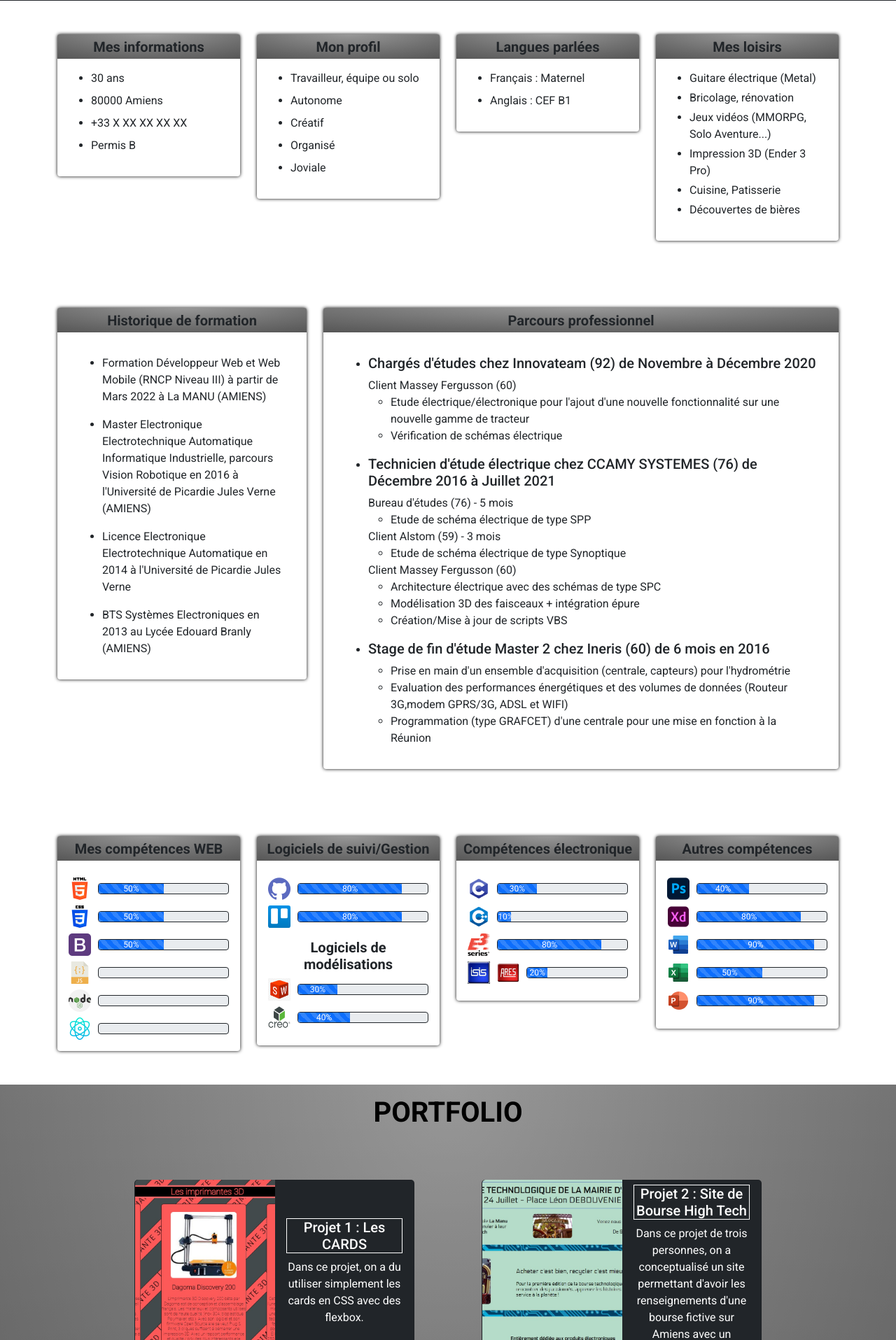
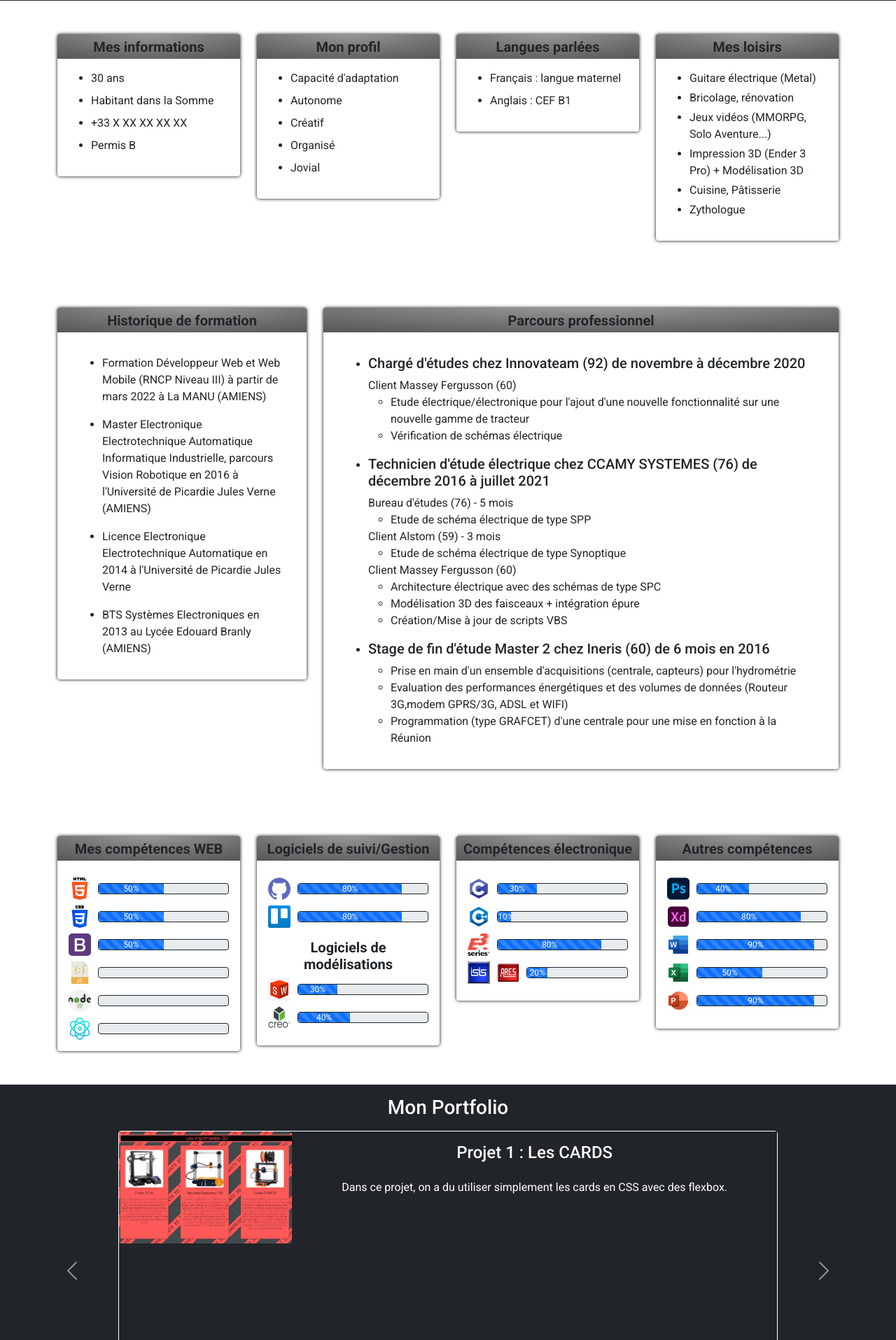
Before and after one commit to Zokkyen/CVNumerique, a PHP site: page / in a window 1280 px wide. Shown: the part 339-2254 px from the top of the page at 70% size. Run offline with PHP 8.4, Linux system fonts and the light colour scheme.

Commit message:
Maj Carousel

```diff
--- a/assets/css/style.css
+++ b/assets/css/style.css
@@ -135,25 +135,55 @@ li#securedNumber:hover span#trueNumber {
     display: inline;
 }
 
-/* Partie Portfolio */
+/* Partie Carousel */
 
-.BackofForm {
+.carouselContent {
+    height: 50vh;
+}
+
+.carousel-item {
+   /* display: none;
+    float: none !important;
+    width: 100%;
+    margin-right: -100%;*/
+}
+
+.carouselCard {
+    /*position: relative;*/
+    display: flex;
+    flex-direction: column;
+    /*word-wrap: break-word;
+    background-clip: border-box;*/
+    /*height: 40vh;
+    width: 60vw;*/
+    height: 50vh;
+    width: auto;
+}
+
+.PortFolioPicture {
+    width: 100%;
+    height: 20vh;
+    object-fit: cover;
+    border-radius: 5px 5px 0px 0px;
+}
+
+/*.BackofForm {
     width: 100%;
     height: auto;
     background: linear-gradient(to bottom, rgba(255,255,255,0.15) 0%, rgba(0,0,0,0.15) 100%), radial-gradient(at top center, rgba(255,255,255,0.40) 0%, rgba(0,0,0,0.40) 120%) #989898;
     background-blend-mode: multiply,multiply;
     z-index: auto;
-}
+}  */
 
-.MyPortFolioContener {
+/*.MyPortFolioContener {
     display: flex;
     flex-direction: column;
     flex-wrap: wrap;
     justify-content: center;
     align-items: center;
-}
+}*/
 
-.MyPortfolioCard {
+/*.MyPortfolioCard {
     width: 70vw;
     height: auto;
     display: flex;
@@ -161,17 +191,10 @@ li#securedNumber:hover span#trueNumber {
     flex-wrap: wrap;
     text-align: center;
     border-radius: 5px 5px 5px 5px;
-}
-
-.PortFolioPicture {
-    width: 100%;
-    height: 45vw;
-    object-fit: cover;
-    border-radius: 5px 5px 0px 0px;
-}
+}*/
 
 @media (min-width: 576px) {
-    .MyPortfolioCard {
+    /*.MyPortfolioCard {
         flex-direction: row;
         flex-wrap: nowrap;
         width: 60vw;
@@ -182,22 +205,25 @@ li#securedNumber:hover span#trueNumber {
         width: 30vw;
         height: 40vh;
         border-radius: 5px 0px 0px 5px;
-    }
+    }*/
 }
 
 @media (min-width: 768px) {
-    .MyPortfolioCard {
+    .carouselCard {
+        flex-direction: row;
+    }
+    /*.MyPortfolioCard {
         width: 70vw;
         height: 35vh;
     }
     .PortFolioPicture {
         width: 35vw;
         height: 35vh;
-    }
+    }*/
 }
 
 @media (min-width: 992px) {
-    .MyPortFolioContener {
+    /*.MyPortFolioContener {
         flex-direction: row;
     }
     .MyPortfolioCard {
@@ -207,22 +233,22 @@ li#securedNumber:hover span#trueNumber {
     .PortFolioPicture {
         width: 40vh;
         height: 40vh;
-    }
+    }*/
 }
 
 @media (min-width: 1200px) {
-    .MyPortfolioCard {
+    /*.MyPortfolioCard {
         width: 50vh;
         height: 35vh;
     }
     .PortFolioPicture {
         width: 25vh;
         height: 35vh;
-    }
+    }*/
 }
 
 @media (min-width: 1400px) {
-    .MyPortfolioCard {
+    /*.MyPortfolioCard {
         width: 26vw;
         height: 40vh;
     }
@@ -233,7 +259,7 @@ li#securedNumber:hover span#trueNumber {
     .FolioPadding {
         padding: 0%;
         margin: 0%;
-    }
+    }*/
 }
 
 /* Partie Footer */
--- a/index.html
+++ b/index.html
@@ -54,8 +54,8 @@
 
         <!-- Bannière descriptive -->
         <div class="containerBanner bg-dark">
-            <article class="text-white textBanner">Futur Développeur Web et Web Mobile, j'aime pour autant avoir du style !<br />
-                La curiosité, de découvrir toujours de nouvelles choses, est mon leitmotiv.
+            <article class="text-white textBanner text-center">Futur Développeur Web et Web Mobile, j'aime avoir du style !<br />
+                Apprendre de nouvelles choses est mon leitmotiv.
             </article>
         </div>
 
@@ -69,7 +69,7 @@
             <div class="row justify-content-center">
 
                 <!-- Mes informations personnelles -->
-                <div class="col-10 col-sm-10 col-md-5 col-xl-3 my-5">
+                <div class="col-10 col-md-6 col-xl-3 my-5">
                     <div class="MyCard">
                         <div class="d-flex card-img-top text-center justify-content-center align-items-center">
                                 <h3 class="card-title text-dark fs-5"><strong>Mes informations</strong></h3>
@@ -77,7 +77,7 @@
                         <div class="card-body">
                             <ul>
                                 <li class="mb-2">30 ans</li>
-                                <li class="mb-2">80000 Amiens</li>
+                                <li class="mb-2">Habitant dans la Somme</li>
                                 <li class="mb-2" id="securedNumber">
                                     <span id="falseNumber">+33 X XX XX XX XX</span>
                                     <span id="trueNumber">+33 6 10 50 15 92</span>
@@ -89,32 +89,32 @@
                 </div>
 
                 <!-- Mon profil -->
-                <div class="col-10 col-sm-10 col-md-5 col-xl-3 my-5">
+                <div class="col-10 col-md-6 col-xl-3 my-5">
                     <div class="MyCard">
                         <div class="d-flex card-img-top text-center justify-content-center align-items-center">
                             <h3 class="card-title text-dark fs-5"><strong>Mon profil</strong></h3>
                         </div>
                         <div class="card-body">
                             <ul>
-                                <li class="mb-2">Travailleur, équipe ou solo</li>
+                                <li class="mb-2">Capacité d'adaptation</li>
                                 <li class="mb-2">Autonome</li>
                                 <li class="mb-2">Créatif</li>
                                 <li class="mb-2">Organisé</li>
-                                <li>Joviale</li>
+                                <li>Jovial</li>
                             </ul>
                         </div>
                     </div>
                 </div>
 
                 <!-- Langues parlées -->
-                <div class="col-10 col-sm-10 col-md-5 col-xl-3 my-5">
+                <div class="col-10 col-md-6 col-xl-3 my-5">
                     <div class="MyCard">
                         <div class="d-flex card-img-top text-center justify-content-center align-items-center">
                             <h3 class="card-title text-dark fs-5"><strong>Langues parlées</strong></h3>
                         </div>
                         <div class="card-body">
                             <ul>
-                                <li class="mb-2">Français : Maternel</li>
+                                <li class="mb-2">Français : langue maternel</li>
                                 <li>Anglais : CEF B1</li>
                             </ul>
                         </div>
@@ -122,7 +122,7 @@
                 </div>
 
                 <!-- Mes loisirs -->
-                <div class="col-10 col-sm-10 col-md-5 col-xl-3 my-5">
+                <div class="col-10 col-md-6 col-xl-3 my-5">
                     <div class="MyCard">
                         <div class="d-flex card-img-top text-center justify-content-center align-items-center">
                             <h3 class="card-title text-dark fs-5"><strong>Mes loisirs</strong></h3>
@@ -132,9 +132,9 @@
                                 <li class="mb-1">Guitare électrique (Metal)</li>
                                 <li class="mb-1">Bricolage, rénovation</li>
                                 <li class="mb-1">Jeux vidéos (MMORPG, Solo Aventure...)</li>
-                                <li class="mb-1">Impression 3D (Ender 3 Pro)</li>
-                                <li class="mb-1">Cuisine, Patisserie</li>
-                                <li>Découvertes de bières</li>
+                                <li class="mb-1">Impression 3D (Ender 3 Pro) + Modélisation 3D</li>
+                                <li class="mb-1">Cuisine, Pâtisserie</li>
+                                <li>Zythologue</li>
                             </ul>
                         </div>
                     </div>
@@ -155,7 +155,7 @@
                         <div class="card-body">
                             <ul>
                                 <li class="m-3">Formation Développeur Web et Web Mobile (RNCP Niveau III) à partir de
-                                    Mars 2022 à La MANU (AMIENS)</li>
+                                    mars 2022 à La MANU (AMIENS)</li>
                                 <li class="m-3">Master Electronique Electrotechnique Automatique Informatique
                                     Industrielle, parcours Vision Robotique en 2016 à l'Université de Picardie Jules
                                     Verne (AMIENS)</li>
@@ -176,7 +176,7 @@
                         <div class="card-body">
                             <ul>
                                 <li class="m-3">
-                                    <h5>Chargés d'études chez Innovateam (92) de Novembre à Décembre 2020</h5>
+                                    <h5>Chargé d'études chez Innovateam (92) de novembre à décembre 2020</h5>
                                     <span>Client Massey Fergusson (60)</span>
                                     <ul>
                                         <li><span>Etude électrique/électronique pour l'ajout d'une nouvelle
@@ -185,8 +185,8 @@
                                     </ul>
                                 </li>
                                 <li class="m-3">
-                                    <h5>Technicien d'étude électrique chez CCAMY SYSTEMES (76) de Décembre 2016 à
-                                        Juillet 2021</h5>
+                                    <h5>Technicien d'étude électrique chez CCAMY SYSTEMES (76) de décembre 2016 à
+                                        juillet 2021</h5>
                                     <span>Bureau d'études (76) - 5 mois</span>
                                     <ul>
                                         <li><span>Etude de schéma électrique de type SPP</span></li>
@@ -205,7 +205,7 @@
                                 <li class="m-3">
                                     <h5>Stage de fin d'étude Master 2 chez Ineris (60) de 6 mois en 2016</h5>
                                     <ul>
-                                        <li><span>Prise en main d'un ensemble d'acquisition (centrale, capteurs) pour
+                                        <li><span>Prise en main d'un ensemble d'acquisitions (centrale, capteurs) pour
                                                 l'hydrométrie</span></li>
                                         <li><span>Evaluation des performances énergétiques et des volumes de données
                                                 (Routeur 3G,modem GPRS/3G, ADSL et WIFI)</span></li>
@@ -517,17 +517,160 @@
             </div>
         </div>
 
-        <!-- Portfolio -->
-        <div class="container-fluid p-0" id="MyPortfolio">
+        <!-- Portfolio version Carousel -->
+
+        <section class="container-fluid p-2 bg-dark border-bottom border-white">
+            <div class="row">
+                <div class="col-12">
+                    <h3 class="text-white text-center p-2">Mon Portfolio</h3>
+                    <div id="carouselExampleControlsNoTouching" class="carousel slide" data-bs-touch="false" data-bs-interval="false">
+                        <div class="carousel-inner carouselContent text-center">
+
+                            <!-- Projet des cards -->
+                            <div class="carousel-item active">
+                                <div class="row d-flex justify-content-center">
+                                    <div class="col-9">
+                                        <div class="carouselCard border border-white rounded">
+                                            <div>
+                                                <a href="assets/projects/cards/index.html" target="_blank">
+                                                    <img class="PortFolioPicture rounded" src="assets/img/portfolio/ProjectCards.jpg" alt="Les cards">
+                                                </a>
+                                            </div>
+                                            <div class="card-body bg-dark text-white">
+                                                <h4 class="card-title pb-4">Projet 1 : Les CARDS</h4>
+                                                <p class="card-text">Dans ce projet, on a du utiliser simplement les cards en CSS avec des flexbox.</p>
+                                            </div>
+                                        </div>
+                                    </div>
+                                </div>
+                            </div>
+
+                            <!-- Projet du site Web -->
+                            <div class="carousel-item">
+                                <div class="row d-flex justify-content-center">
+                                    <div class="col-9">
+                                        <div class="carouselCard border border-white rounded">
+                                            <a href="assets/projects/site/index.html" target="_blank">
+                                                <img class="PortFolioPicture rounded" src="assets/img/portfolio/ProjectBourseDesktop.jpg" alt="Création d'un site">
+                                            </a>
+                                            <div class="card-body bg-dark text-white">
+                                                <h4 class="card-title pb-4">Projet 2 : Site de Bourse High Tech</h4>
+                                                <p class="card-text">Dans ce projet de trois personnes, on a conceptualisé un site d'une bourse fictive avec un espace exposant.</p>
+                                            </div>
+                                        </div>
+                                    </div>
+                                </div>
+                            </div>
+
+                            <!-- Projet du site Web responsible -->
+                            <div class="carousel-item">
+                                <div class="row d-flex justify-content-center">
+                                    <div class="col-9">
+                                        <div class="carouselCard border border-white rounded">
+                                            <a href="assets/projects/respons/index.html" target="_blank">
+                                                <img class="PortFolioPicture rounded" src="assets/img/portfolio/ProjectBrocanteResp.jpg" alt="Projet Responsivité">
+                                            </a>
+                                            <div class="card-body bg-dark text-white">
+                                                <h4 class="card-title pb-4">Projet 3 : La responsivité</h4>
+                                                <p class="card-text">Dans ce projet de trois personnes, on a dù reprendre un site version Desktop pour le rendre responsible.</p>
+                                            </div>
+                                        </div>
+                                    </div>
+                                </div>
+                            </div>
+                        </div>
+
+                        <button class="carousel-control-prev" type="button" data-bs-target="#carouselExampleControlsNoTouching" data-bs-slide="prev">
+                            <span class="carousel-control-prev-icon" aria-hidden="true"></span>
+                            <span class="visually-hidden">Previous</span>
+                        </button>
+                        <button class="carousel-control-next" type="button" data-bs-target="#carouselExampleControlsNoTouching" data-bs-slide="next">
+                            <span class="carousel-control-next-icon" aria-hidden="true"></span>
+                            <span class="visually-hidden">Next</span>
+                        </button>
+                    </div>
+                </div>
+            </div>
+
+        </section>
+
+
+
+
+
+
+
+
+
+
+
+
+
+        <!-- <div id="carouselExampleControlsNoTouching" class="carousel slide bg-dark" data-bs-touch="false" data-bs-interval="false">
+            <div class="carousel-inner">
+
+                <div class="carousel-item active">
+                    <div class="carouselCard">
+                        <div class="">
+                            <a href="assets/projects/cards/index.html" target="_blank">
+                                <img class="PortFolioPicture" src="assets/img/portfolio/ProjectCards.jpg" alt="Les cards">
+                            </a>
+                        </div>
+                        <div class="text-white">
+                            <h4 class="fs-5 border border-white">Projet 1 : Les CARDS</h4>
+                            <p> Dans ce projet, on a simplement les cards en CSS avec des flexbox.</p>
+                        </div>
+                    </div>
+                </div>
+
+                <div class="carousel-item">
+                    <div class="carouselCard">
+                        <div class="">
+                            <a href="assets/projects/site/index.html" target="_blank">
+                                <img class="PortFolioPicture" src="assets/img/portfolio/ProjectBourseDesktop.jpg" alt="Création d'un site">
+                            </a>
+                        </div>
+                        <div class="text-white">
+                            <h4 class="fs-5 border border-white">Projet 2 : Site de Bourse High Tech</h4>
+                            <p>A trois, nous avons conceptualisé un site permettant d'accèder aux renseignements pour une bourse fictive sur Amiens avec un espace exposant.</p>
+                        </div>
+                    </div>
+                </div>
+
+                <div class="carousel-item">
+                    <div class="carouselCard">
+                        <div class="">
+                            <a href="assets/projects/respons/index.html" target="_blank">
+                                <img class="PortFolioPicture" src="assets/img/portfolio/ProjectBrocanteResp.jpg" alt="Projet Responsivité">
+                            </a>
+                        </div>
+                        <div class="card-body text-white">
+                            <h4 class="fs-5 border border-white">Projet 3 : La responsivité</h4>
+                            <p> Il s'agissait dans ce projet à 3 de reprendre un site version Desktop pour le rendre responsible.</p>
+                        </div>
+                    </div>
+                </div>
+            </div>
+
+            <button class="carousel-control-prev" type="button" data-bs-target="#carouselExampleControlsNoTouching" data-bs-slide="prev">
+                <span class="carousel-control-prev-icon" aria-hidden="true"></span>
+                <span class="visually-hidden">Previous</span>
+            </button>
+            <button class="carousel-control-next" type="button" data-bs-target="#carouselExampleControlsNoTouching" data-bs-slide="next">
+                <span class="carousel-control-next-icon" aria-hidden="true"></span>
+                <span class="visually-hidden">Next</span>
+            </button>
+        </div> -->
+
+
+        <!-- <div class="container-fluid p-0" id="MyPortfolio">
             <div class="d-flex flex-column BackofForm text-black justify-content-center align-items-center">
                 <div class="p-3">
                     <h2 class="fs-1"><strong>PORTFOLIO</strong></h2>
                 </div>
                 <div class="MyPortFolioContener">
-
-                    <!-- Projet des cards -->
                     <div class="p-5">
-                        <div class="card MyPortfolioCard bg-dark align-items-center">
+                        <div class="MyCard MyPortfolioCard bg-dark align-items-center">
                             <div class="">
                                 <a href="assets/projects/cards/index.html" target="_blank">
                                     <img class="PortFolioPicture" src="assets/img/portfolio/ProjectCards.jpg" alt="Les cards">
@@ -539,10 +682,8 @@
                             </div>
                         </div>
                     </div>
-
-                    <!-- Projet de la bourse HighTech -->
                     <div class="p-5">
-                        <div class="card MyPortfolioCard bg-dark align-items-center">
+                        <div class="MyCard MyPortfolioCard bg-dark align-items-center">
                             <div class="">
                                 <a href="assets/projects/site/index.html" target="_blank">
                                     <img class="PortFolioPicture" src="assets/img/portfolio/ProjectBourseDesktop.jpg" alt="Création d'un site">
@@ -554,10 +695,8 @@
                             </div>
                         </div>
                     </div>
-
-                    <!-- Projet de la responsivité d'un site -->
                     <div class="p-5">
-                        <div class="card MyPortfolioCard bg-dark align-items-center">
+                        <div class="MyCard MyPortfolioCard bg-dark align-items-center">
                             <div class="">
                                 <a href="assets/projects/respons/index.html" target="_blank">
                                     <img class="PortFolioPicture" src="assets/img/portfolio/ProjectBrocanteResp.jpg" alt="Projet Responsivité">
@@ -572,7 +711,7 @@
                 </div>
 
             </div>
-        </div>
+        </div> -->
 
     </main>
 
```
